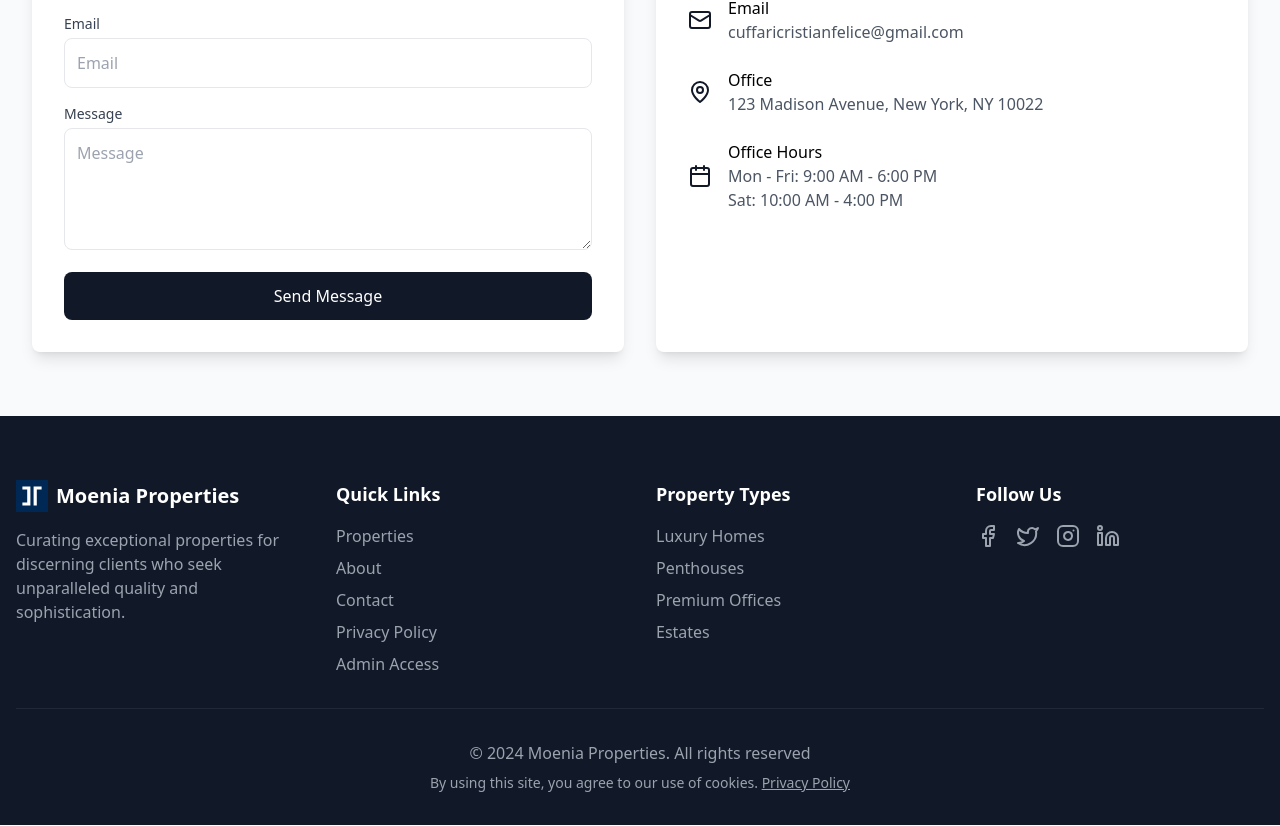
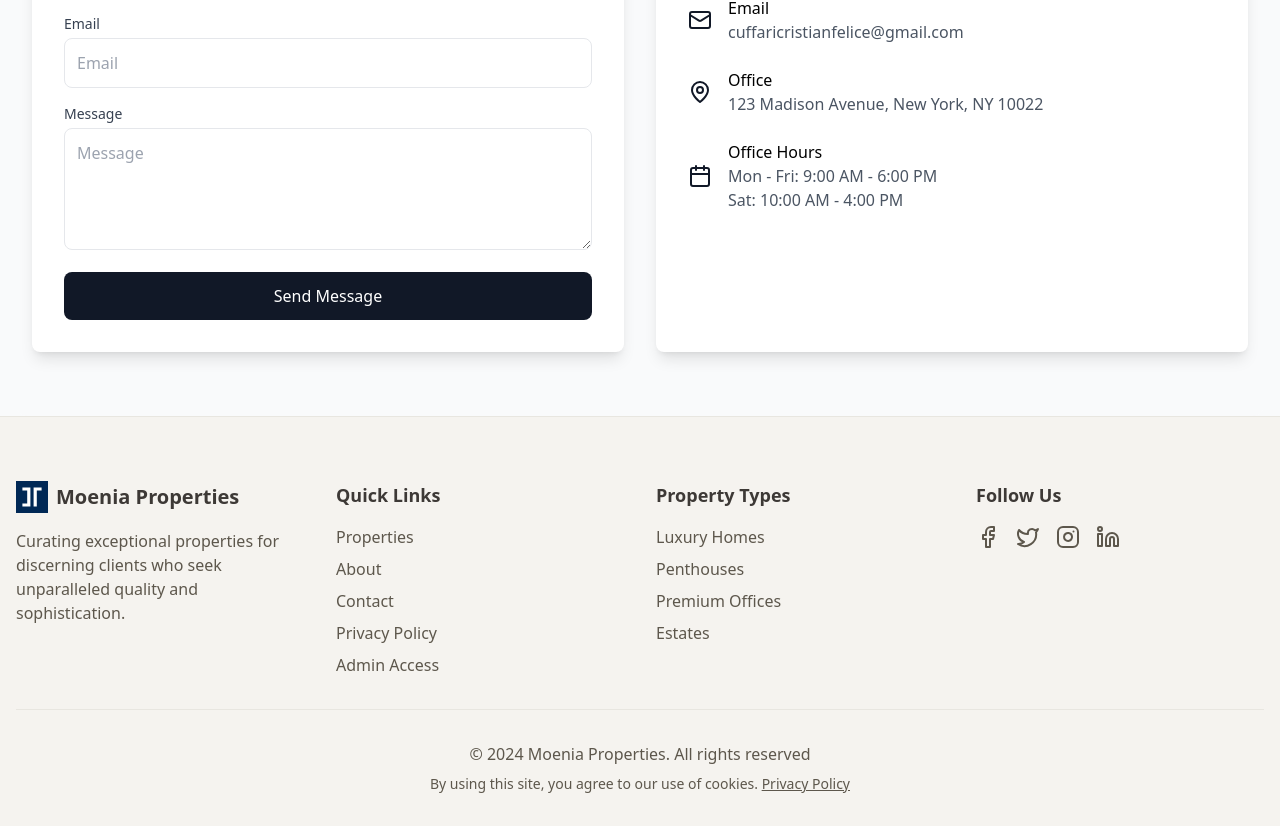
Before and after one commit to ccuffari/MoeniaProperties, a React (Vite) app: page / in a window 1280 px wide. Shown: the part 1348-2174 px from the top of the page. Built offline with nearby package versions, Linux system fonts and the light colour scheme; no server answers; the database is empty.

Commit message:
footer color

```diff
--- a/src/components/Footer.tsx
+++ b/src/components/Footer.tsx
@@ -1,3 +1,82 @@
+// import * as React from 'react';
+// import { Building2, Facebook, Twitter, Instagram, Linkedin } from 'lucide-react';
+// import { Link } from 'react-router-dom';
+// import { useTranslation } from 'react-i18next';
+
+// export default function Footer() {
+//   const { t } = useTranslation();
+
+//   return (
+//     <footer className="bg-gray-900 text-white pt-16 pb-8">
+//       <div className="container mx-auto px-4">
+//         <div className="grid grid-cols-1 md:grid-cols-4 gap-8 mb-8">
+//           <div>
+//             <div className="flex items-center space-x-2 mb-4">
+//               <img src="/img/logo.svg" alt="Moenia Properties" className="h-8 w-8" />
+//               <span className="text-xl font-bold">Moenia Properties</span>
+//             </div>
+//             <p className="text-gray-400">
+//               {t('footer.description')}
+//             </p>
+//           </div>
+
+//           <div>
+//             <h4 className="text-lg font-bold mb-4">{t('footer.quickLinks')}</h4>
+//             <ul className="space-y-2">
+//               <li><Link to="/properties" className="text-gray-400 hover:text-white">{t('nav.properties')}</Link></li>
+//               <li><Link to="/about" className="text-gray-400 hover:text-white">{t('nav.about')}</Link></li>
+//               <li><Link to="/contact" className="text-gray-400 hover:text-white">{t('nav.contact')}</Link></li>
+//               <li><Link to="/privacy" className="text-gray-400 hover:text-white">{t('footer.privacy')}</Link></li>
+//               <li><Link to="/login" className="text-gray-400 hover:text-white">{t('footer.adminAccess')}</Link></li>
+//             </ul>
+//           </div>
+
+//           <div>
+//             <h4 className="text-lg font-bold mb-4">{t('footer.propertyTypes')}</h4>
+//             <ul className="space-y-2">
+//               <li><Link to="/properties" className="text-gray-400 hover:text-white">{t('footer.properties.luxury')}</Link></li>
+//               <li><Link to="/properties" className="text-gray-400 hover:text-white">{t('footer.properties.penthouses')}</Link></li>
+//               <li><Link to="/properties" className="text-gray-400 hover:text-white">{t('footer.properties.offices')}</Link></li>
+//               <li><Link to="/properties" className="text-gray-400 hover:text-white">{t('footer.properties.estates')}</Link></li>
+//             </ul>
+//           </div>
+
+//           <div>
+//             <h4 className="text-lg font-bold mb-4">{t('footer.followUs')}</h4>
+//             <div className="flex space-x-4">
+//               <a href="#" className="text-gray-400 hover:text-white">
+//                 <Facebook className="h-6 w-6" />
+//               </a>
+//               <a href="#" className="text-gray-400 hover:text-white">
+//                 <Twitter className="h-6 w-6" />
+//               </a>
+//               <a href="https://www.instagram.com/moeniaproperties/" className="text-gray-400 hover:text-white">
+//                 <Instagram className="h-6 w-6" />
+//               </a>
+//               <a href="#" className="text-gray-400 hover:text-white">
+//                 <Linkedin className="h-6 w-6" />
+//               </a>
+//             </div>
+//           </div>
+//         </div>
+
+//         <div className="border-t border-gray-800 pt-8">
+//           <div className="text-center text-gray-400">
+//             <p className="mb-2">© {new Date().getFullYear()} Moenia Properties. {t('footer.rights')}</p>
+//             <p className="text-sm">
+//               {t('footer.cookieNotice')}{' '}
+//               <Link to="/privacy" className="underline hover:text-white">
+//                 {t('footer.privacy')}
+//               </Link>
+//             </p>
+//           </div>
+//         </div>
+//       </div>
+//     </footer>
+//   );
+// }
+
+
 import * as React from 'react';
 import { Building2, Facebook, Twitter, Instagram, Linkedin } from 'lucide-react';
 import { Link } from 'react-router-dom';
@@ -7,65 +86,65 @@ export default function Footer() {
   const { t } = useTranslation();
 
   return (
-    <footer className="bg-gray-900 text-white pt-16 pb-8">
+    <footer className="bg-cream/95 pt-16 pb-8 border-t border-old-money-100">
       <div className="container mx-auto px-4">
         <div className="grid grid-cols-1 md:grid-cols-4 gap-8 mb-8">
           <div>
             <div className="flex items-center space-x-2 mb-4">
               <img src="/img/logo.svg" alt="Moenia Properties" className="h-8 w-8" />
-              <span className="text-xl font-bold">Moenia Properties</span>
+              <span className="text-xl font-bold text-old-money-800">Moenia Properties</span>
             </div>
-            <p className="text-gray-400">
+            <p className="text-old-money-600">
               {t('footer.description')}
             </p>
           </div>
 
           <div>
-            <h4 className="text-lg font-bold mb-4">{t('footer.quickLinks')}</h4>
+            <h4 className="text-lg font-bold mb-4 text-old-money-800">{t('footer.quickLinks')}</h4>
             <ul className="space-y-2">
-              <li><Link to="/properties" className="text-gray-400 hover:text-white">{t('nav.properties')}</Link></li>
-              <li><Link to="/about" className="text-gray-400 hover:text-white">{t('nav.about')}</Link></li>
-              <li><Link to="/contact" className="text-gray-400 hover:text-white">{t('nav.contact')}</Link></li>
-              <li><Link to="/privacy" className="text-gray-400 hover:text-white">{t('footer.privacy')}</Link></li>
-              <li><Link to="/login" className="text-gray-400 hover:text-white">{t('footer.adminAccess')}</Link></li>
+              <li><Link to="/properties" className="text-old-money-600 hover:text-old-money-800">{t('nav.properties')}</Link></li>
+              <li><Link to="/about" className="text-old-money-600 hover:text-old-money-800">{t('nav.about')}</Link></li>
+              <li><Link to="/contact" className="text-old-money-600 hover:text-old-money-800">{t('nav.contact')}</Link></li>
+              <li><Link to="/privacy" className="text-old-money-600 hover:text-old-money-800">{t('footer.privacy')}</Link></li>
+              <li><Link to="/login" className="text-old-money-600 hover:text-old-money-800">{t('footer.adminAccess')}</Link></li>
             </ul>
           </div>
 
           <div>
-            <h4 className="text-lg font-bold mb-4">{t('footer.propertyTypes')}</h4>
+            <h4 className="text-lg font-bold mb-4 text-old-money-800">{t('footer.propertyTypes')}</h4>
             <ul className="space-y-2">
-              <li><Link to="/properties" className="text-gray-400 hover:text-white">{t('footer.properties.luxury')}</Link></li>
-              <li><Link to="/properties" className="text-gray-400 hover:text-white">{t('footer.properties.penthouses')}</Link></li>
-              <li><Link to="/properties" className="text-gray-400 hover:text-white">{t('footer.properties.offices')}</Link></li>
-              <li><Link to="/properties" className="text-gray-400 hover:text-white">{t('footer.properties.estates')}</Link></li>
+              <li><Link to="/properties" className="text-old-money-600 hover:text-old-money-800">{t('footer.properties.luxury')}</Link></li>
+              <li><Link to="/properties" className="text-old-money-600 hover:text-old-money-800">{t('footer.properties.penthouses')}</Link></li>
+              <li><Link to="/properties" className="text-old-money-600 hover:text-old-money-800">{t('footer.properties.offices')}</Link></li>
+              <li><Link to="/properties" className="text-old-money-600 hover:text-old-money-800">{t('footer.properties.estates')}</Link></li>
             </ul>
           </div>
 
           <div>
-            <h4 className="text-lg font-bold mb-4">{t('footer.followUs')}</h4>
+            <h4 className="text-lg font-bold mb-4 text-old-money-800">{t('footer.followUs')}</h4>
             <div className="flex space-x-4">
-              <a href="#" className="text-gray-400 hover:text-white">
+              <a href="#" className="text-old-money-600 hover:text-old-money-800">
                 <Facebook className="h-6 w-6" />
               </a>
-              <a href="#" className="text-gray-400 hover:text-white">
+              <a href="#" className="text-old-money-600 hover:text-old-money-800">
                 <Twitter className="h-6 w-6" />
               </a>
-              <a href="https://www.instagram.com/moeniaproperties/" className="text-gray-400 hover:text-white">
+              <a href="https://www.instagram.com/moeniaproperties/" className="text-old-money-600 hover:text-old-money-800">
                 <Instagram className="h-6 w-6" />
               </a>
-              <a href="#" className="text-gray-400 hover:text-white">
+              <a href="#" className="text-old-money-600 hover:text-old-money-800">
                 <Linkedin className="h-6 w-6" />
               </a>
             </div>
           </div>
         </div>
 
-        <div className="border-t border-gray-800 pt-8">
-          <div className="text-center text-gray-400">
+        <div className="border-t border-old-money-100 pt-8">
+          <div className="text-center text-old-money-600">
             <p className="mb-2">© {new Date().getFullYear()} Moenia Properties. {t('footer.rights')}</p>
             <p className="text-sm">
               {t('footer.cookieNotice')}{' '}
-              <Link to="/privacy" className="underline hover:text-white">
+              <Link to="/privacy" className="underline hover:text-old-money-800">
                 {t('footer.privacy')}
               </Link>
             </p>
```
